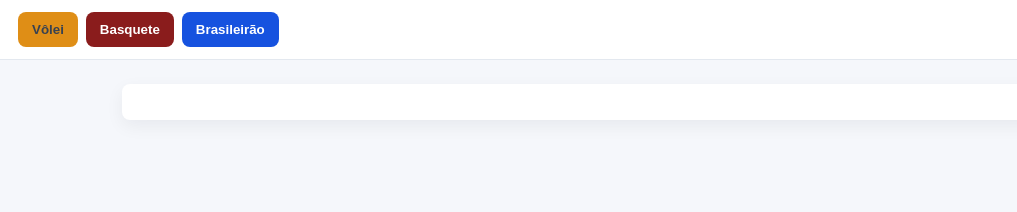
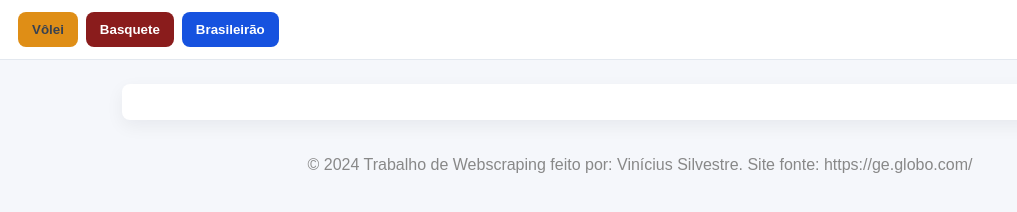
Before and after one commit to ViniciusSilvestr3/webscrapping1, a plain HTML site: page index.html in a window 1280 px wide. Shown: the whole page, without its empty margins (0-1017 px from the left). Drawn offline with Linux system fonts and the light colour scheme.

Commit message:
Adição de créditos e mudança no title

```diff
--- a/index.html
+++ b/index.html
@@ -3,7 +3,7 @@
   <head>
     <meta charset="UTF-8" />
     <meta name="viewport" content="width=device-width, initial-scale=1.0" />
-    <title>Document</title>
+    <title>G1 - Webscraping</title>
     <style>
       body {
         font-family: Arial, Helvetica, sans-serif;
@@ -102,7 +102,9 @@
       </section>
 
     </main>
-
+    <footer>
+        <p style="text-align: center; padding: 12px; color: #888;">&copy; 2024 Trabalho de Webscraping feito por: Vinícius Silvestre. Site fonte: https://ge.globo.com/</p>
+    </footer>
     <script src="Trabalho.js"></script>
   </body>
 </html>
```
Also changed, not shown: 1 other file.
